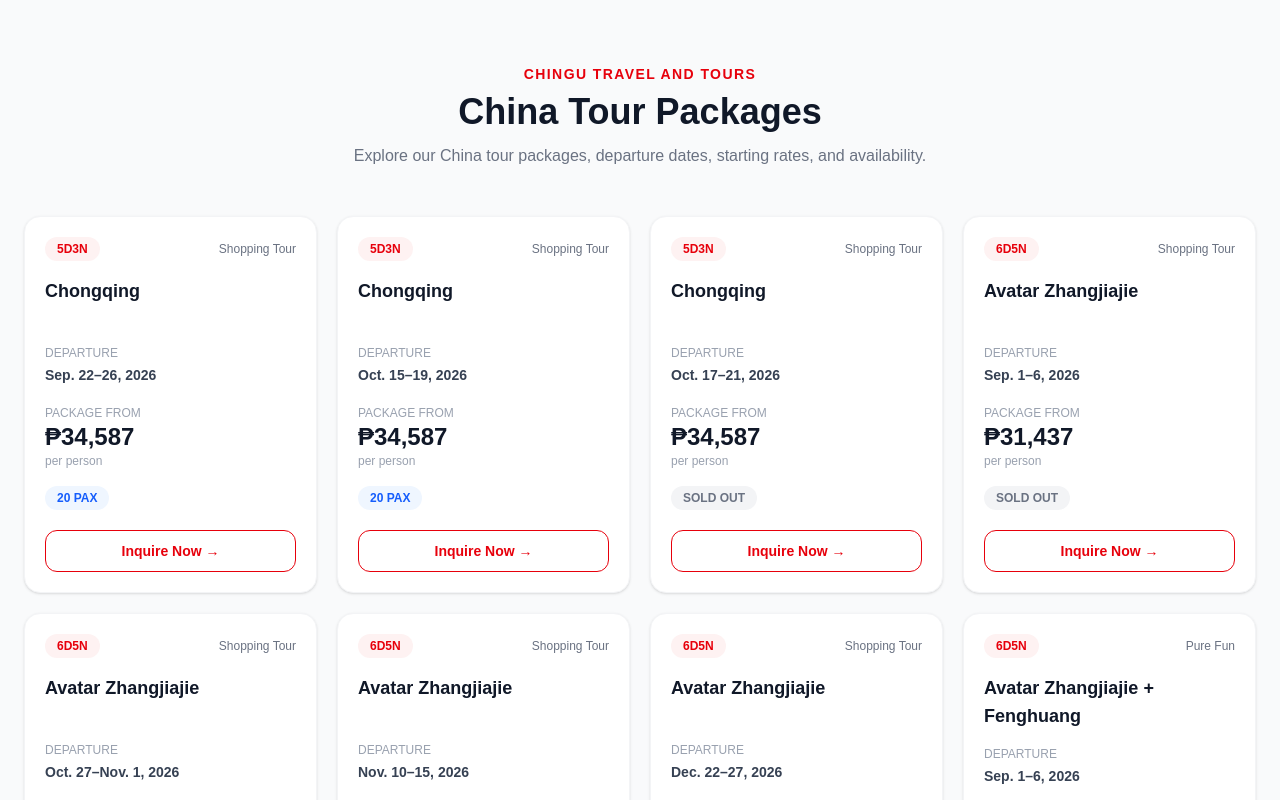
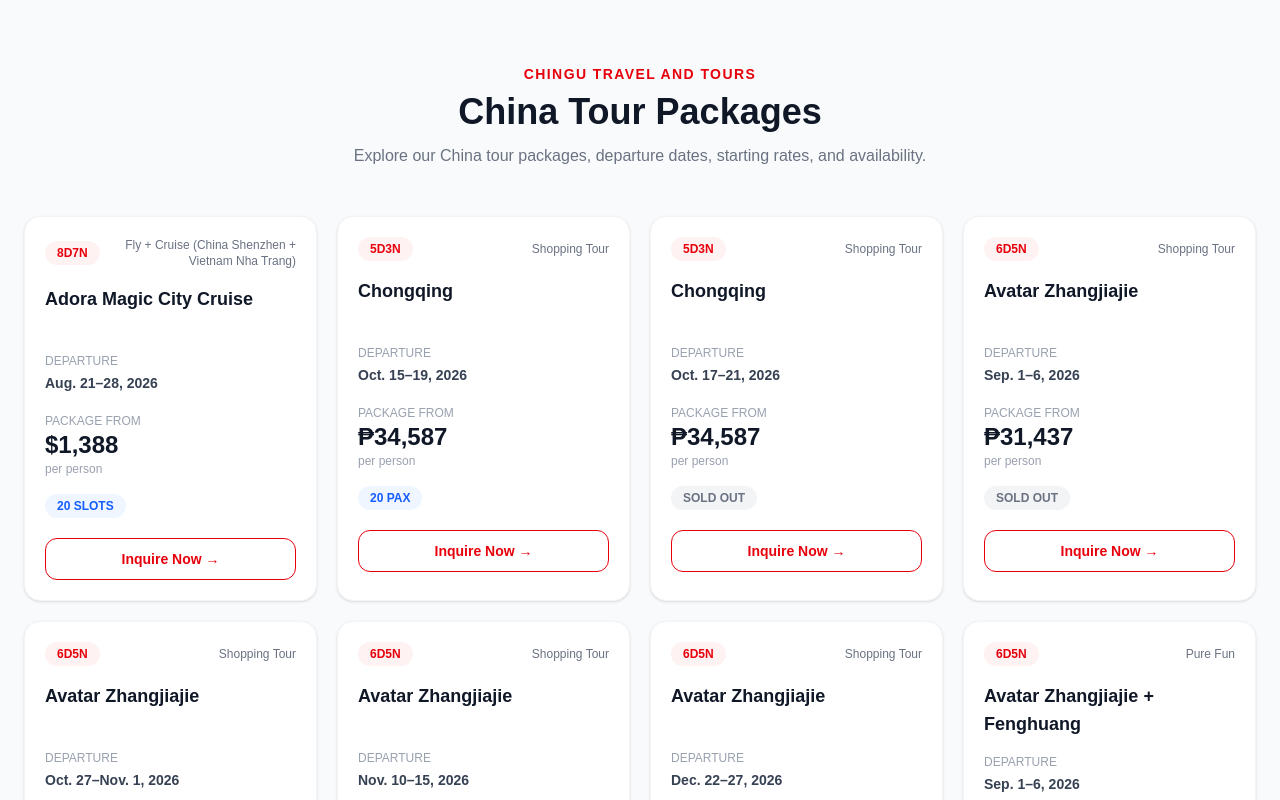
Before and after one commit to chingutravelandtours/chingu-website, a Next.js app: page /tour-packages in a window 1280 px wide. Shown: the top 800 px of the page. Built offline with nearby package versions, Linux system fonts and the light colour scheme.

Commit message:
Update page.tsx

```diff
--- a/app/tour-packages/page.tsx
+++ b/app/tour-packages/page.tsx
@@ -5,13 +5,13 @@ const packages = [
   // AVAILABILITY
   // =========================
   {
-    title: "Chongqing",
-    subtitle: "Shopping Tour",
-    duration: "5D3N",
-    dates: "Sep. 22–26, 2026",
-    price: "₱34,587",
-    status: "20 PAX",
-  },
+  title: "Adora Magic City Cruise",
+  subtitle: "Fly + Cruise (China Shenzhen + Vietnam Nha Trang)",
+  duration: "8D7N",
+  dates: "Aug. 21–28, 2026",
+  price: "$1,388",
+  status: "20 SLOTS",
+},
   {
     title: "Chongqing",
     subtitle: "Shopping Tour",
```
